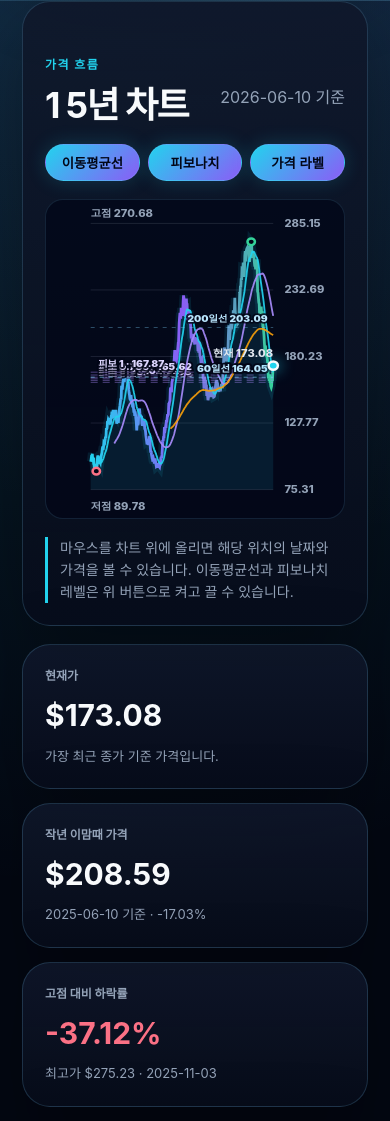
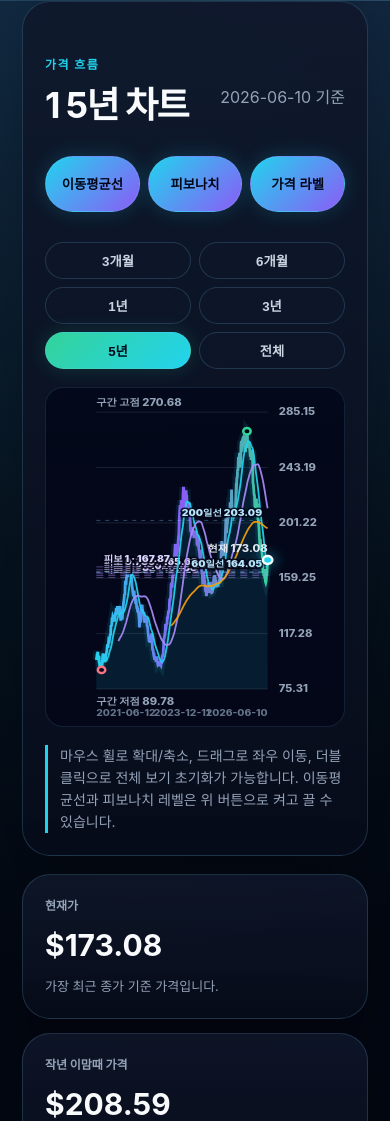
Before and after one commit to wooseong-dev/market-cycle-lab, a FastAPI app: page /asset/1 in a window 390 px wide. Shown: the part 728-1849 px from the top of the page. Run offline with FastAPI, Linux system fonts and the light colour scheme.

Commit message:
Add zoomable chart controls

```diff
--- a/static/app.js
+++ b/static/app.js
@@ -7,6 +7,15 @@ function money(v) {
 
 function clamp(value, min, max) {
   return Math.min(Math.max(value, min), max);
+}
+
+function parseJSON(value, fallback) {
+  try {
+    if (!value) return fallback;
+    return JSON.parse(value);
+  } catch (e) {
+    return fallback;
+  }
 }
 
 function movingAverage(values, window) {
@@ -37,16 +46,60 @@ function pathFromCoords(coords) {
     .join(" ");
 }
 
-function drawSparkline(el, points, big = false) {
+function getWindowedPoints(el, points) {
+  if (!points || points.length < 2) return points || [];
+
+  let start = Number(el.dataset.windowStart);
+  let end = Number(el.dataset.windowEnd);
+
+  if (!Number.isFinite(start) || !Number.isFinite(end) || start < 0 || end <= start) {
+    start = 0;
+    end = points.length - 1;
+    el.dataset.windowStart = String(start);
+    el.dataset.windowEnd = String(end);
+  }
+
+  start = clamp(Math.round(start), 0, points.length - 2);
+  end = clamp(Math.round(end), start + 1, points.length - 1);
+
+  el.dataset.windowStart = String(start);
+  el.dataset.windowEnd = String(end);
+
+  return points.slice(start, end + 1);
+}
+
+function setRange(el, days) {
+  const points = parseJSON(el.dataset.points, []);
+  if (!points.length) return;
+
+  if (days === "all") {
+    el.dataset.windowStart = "0";
+    el.dataset.windowEnd = String(points.length - 1);
+  } else {
+    const n = Number(days);
+    const length = Math.min(points.length, n);
+    el.dataset.windowStart = String(Math.max(0, points.length - length));
+    el.dataset.windowEnd = String(points.length - 1);
+  }
+
+  drawSparkline(el, points, true);
+}
+
+function drawSparkline(el, rawPoints, big = false) {
+  if (!rawPoints || rawPoints.length < 2) return;
+
+  const allPoints = rawPoints;
+  const points = big ? getWindowedPoints(el, allPoints) : allPoints;
+
   if (!points || points.length < 2) return;
 
   const width = Math.max(el.clientWidth || 640, 320);
-  const height = big ? 380 : 140;
+  const height = big ? 420 : 140;
 
-  const padLeft = big ? 48 : 16;
-  const padRight = big ? 76 : 16;
-  const padTop = big ? 28 : 14;
-  const padBottom = big ? 34 : 14;
+  const padLeft = big ? 54 : 16;
+  const padRight = big ? 82 : 16;
+  const padTop = big ? 30 : 14;
+  const padBottom = big ? 46 : 14;
 
   const maData = parseJSON(el.dataset.ma, []);
   const fibData = parseJSON(el.dataset.fib, []);
@@ -87,7 +140,7 @@ function drawSparkline(el, points, big = false) {
   const high = coords.reduce((a, b) => (b[2] > a[2] ? b : a), coords[0]);
   const low = coords.reduce((a, b) => (b[2] < a[2] ? b : a), coords[0]);
 
-  const gridCount = big ? 5 : 2;
+  const gridCount = big ? 6 : 2;
   const gridLines = [];
   const axisLabels = [];
 
@@ -105,14 +158,33 @@ function drawSparkline(el, points, big = false) {
     }
   }
 
+  if (big) {
+    const dateLabels = [
+      { i: 0, anchor: "start" },
+      { i: Math.floor(points.length / 2), anchor: "middle" },
+      { i: points.length - 1, anchor: "end" },
+    ];
+
+    dateLabels.forEach(x => {
+      const c = coords[x.i];
+      if (!c) return;
+      axisLabels.push(`
+        <text class="date-axis-label" text-anchor="${x.anchor}" x="${c[0]}" y="${height - 12}">${c[3]}</text>
+      `);
+    });
+  }
+
+  const startIndex = Number(el.dataset.windowStart || 0);
+
   const maOverlays = [];
   if (big && showMA) {
-    const closeValues = points.map(p => Number(p.close));
+    const closeValuesAll = allPoints.map(p => Number(p.close));
 
     [20, 60, 200].forEach(window => {
-      if (closeValues.length >= Math.min(window, 10)) {
-        const maValues = movingAverage(closeValues, Math.min(window, closeValues.length));
-        const maCoords = maValues.map((v, i) => v === null ? null : [xFor(i), yFor(v)]);
+      if (closeValuesAll.length >= Math.min(window, 10)) {
+        const allMaValues = movingAverage(closeValuesAll, Math.min(window, closeValuesAll.length));
+        const visibleMaValues = allMaValues.slice(startIndex, startIndex + points.length);
+        const maCoords = visibleMaValues.map((v, i) => v === null ? null : [xFor(i), yFor(v)]);
         const maPath = pathFromCoords(maCoords);
 
         if (maPath) {
@@ -126,6 +198,8 @@ function drawSparkline(el, points, big = false) {
       if (!Number.isFinite(price)) return;
 
       const y = yFor(price);
+      if (y < padTop || y > height - padBottom) return;
+
       maOverlays.push(`
         <line class="ma-level" x1="${padLeft}" y1="${y}" x2="${width - padRight}" y2="${y}"></line>
         <text class="overlay-label ma-label" x="${width - padRight - 6}" y="${y - 6}">${item.label} ${money(price)}</text>
@@ -140,6 +214,8 @@ function drawSparkline(el, points, big = false) {
       if (!Number.isFinite(price)) return;
 
       const y = yFor(price);
+      if (y < padTop || y > height - padBottom) return;
+
       fibOverlays.push(`
         <line class="fib-overlay" x1="${padLeft}" y1="${y}" x2="${width - padRight}" y2="${y}"></line>
         <text class="overlay-label fib-label" x="${padLeft + 8}" y="${y - 6}">피보 ${item.label} · ${money(price)}</text>
@@ -149,8 +225,8 @@ function drawSparkline(el, points, big = false) {
 
   const labels = big && showLabels
     ? `
-      <text class="chart-label" x="${padLeft}" y="${padTop - 8}">고점 ${money(high[2])}</text>
-      <text class="chart-label" x="${padLeft}" y="${height - 10}">저점 ${money(low[2])}</text>
+      <text class="chart-label" x="${padLeft}" y="${padTop - 8}">구간 고점 ${money(high[2])}</text>
+      <text class="chart-label" x="${padLeft}" y="${height - 26}">구간 저점 ${money(low[2])}</text>
       <text class="chart-label end" x="${width - padRight}" y="${last[1] - 10}">현재 ${money(last[2])}</text>
     `
     : "";
@@ -160,9 +236,9 @@ function drawSparkline(el, points, big = false) {
       <line class="crosshair-x" x1="${padLeft}" y1="${padTop}" x2="${padLeft}" y2="${height - padBottom}"></line>
       <line class="crosshair-y" x1="${padLeft}" y1="${padTop}" x2="${width - padRight}" y2="${padTop}"></line>
       <circle class="hover-dot" cx="${padLeft}" cy="${padTop}" r="5"></circle>
-      <rect class="tooltip-bg" x="${padLeft + 12}" y="${padTop + 12}" width="160" height="54" rx="10"></rect>
+      <rect class="tooltip-bg" x="${padLeft + 12}" y="${padTop + 12}" width="168" height="56" rx="10"></rect>
       <text class="tooltip-date" x="${padLeft + 24}" y="${padTop + 34}"></text>
-      <text class="tooltip-price" x="${padLeft + 24}" y="${padTop + 54}"></text>
+      <text class="tooltip-price" x="${padLeft + 24}" y="${padTop + 55}"></text>
       <rect class="hover-capture" x="${padLeft}" y="${padTop}" width="${chartW}" height="${chartH}"></rect>
     `
     : "";
@@ -197,11 +273,11 @@ function drawSparkline(el, points, big = false) {
   `;
 
   if (big) {
-    attachHover(el, points, coords, { padLeft, padTop, padRight, padBottom, width, height, chartW, chartH });
+    attachHoverAndZoom(el, allPoints, points, coords, { padLeft, padTop, padRight, padBottom, width, height, chartW, chartH });
   }
 }
 
-function attachHover(el, points, coords, dims) {
+function attachHoverAndZoom(el, allPoints, points, coords, dims) {
   const svg = el.querySelector("svg");
   const capture = el.querySelector(".hover-capture");
   if (!svg || !capture) return;
@@ -223,10 +299,44 @@ function attachHover(el, points, coords, dims) {
 
   setVisible(false);
 
+  let dragging = false;
+  let dragStartX = 0;
+  let dragStartStart = 0;
+  let dragStartEnd = 0;
+
   capture.addEventListener("mousemove", event => {
     const rect = svg.getBoundingClientRect();
     const ratioX = (event.clientX - rect.left) / rect.width;
     const svgX = ratioX * dims.width;
+
+    if (dragging) {
+      const currentX = event.clientX;
+      const dx = currentX - dragStartX;
+      const visibleCount = dragStartEnd - dragStartStart + 1;
+      const shift = Math.round((-dx / rect.width) * visibleCount * 1.6);
+
+      let nextStart = dragStartStart + shift;
+      let nextEnd = dragStartEnd + shift;
+
+      if (nextStart < 0) {
+        nextEnd -= nextStart;
+        nextStart = 0;
+      }
+
+      if (nextEnd > allPoints.length - 1) {
+        const overflow = nextEnd - (allPoints.length - 1);
+        nextStart -= overflow;
+        nextEnd = allPoints.length - 1;
+      }
+
+      nextStart = clamp(nextStart, 0, Math.max(0, allPoints.length - 2));
+      nextEnd = clamp(nextEnd, nextStart + 1, allPoints.length - 1);
+
+      el.dataset.windowStart = String(nextStart);
+      el.dataset.windowEnd = String(nextEnd);
+      drawSparkline(el, allPoints, true);
+      return;
+    }
 
     const clampedX = clamp(svgX, dims.padLeft, dims.width - dims.padRight);
     const index = Math.round(((clampedX - dims.padLeft) / dims.chartW) * (points.length - 1));
@@ -246,17 +356,17 @@ function attachHover(el, points, coords, dims) {
     dot.setAttribute("cy", y);
 
     let tooltipX = x + 14;
-    let tooltipY = y - 70;
+    let tooltipY = y - 72;
 
-    if (tooltipX > dims.width - dims.padRight - 170) tooltipX = x - 176;
+    if (tooltipX > dims.width - dims.padRight - 180) tooltipX = x - 186;
     if (tooltipY < dims.padTop + 8) tooltipY = y + 18;
 
     bg.setAttribute("x", tooltipX);
     bg.setAttribute("y", tooltipY);
     dateText.setAttribute("x", tooltipX + 12);
-    dateText.setAttribute("y", tooltipY + 22);
+    dateText.setAttribute("y", tooltipY + 23);
     priceText.setAttribute("x", tooltipX + 12);
-    priceText.setAttribute("y", tooltipY + 43);
+    priceText.setAttribute("y", tooltipY + 45);
 
     dateText.textContent = c[3];
     priceText.textContent = `가격 ${money(c[2])}`;
@@ -264,24 +374,75 @@ function attachHover(el, points, coords, dims) {
     setVisible(true);
   });
 
-  capture.addEventListener("mouseleave", () => setVisible(false));
-}
+  capture.addEventListener("mouseleave", () => {
+    if (!dragging) setVisible(false);
+  });
 
-function parseJSON(value, fallback) {
-  try {
-    if (!value) return fallback;
-    return JSON.parse(value);
-  } catch (e) {
-    return fallback;
-  }
-}
+  capture.addEventListener("mousedown", event => {
+    event.preventDefault();
+    dragging = true;
+    dragStartX = event.clientX;
+    dragStartStart = Number(el.dataset.windowStart || 0);
+    dragStartEnd = Number(el.dataset.windowEnd || allPoints.length - 1);
+    capture.classList.add("dragging");
+  });
 
-function redrawInteractiveChart(container) {
-  const chart = container.closest(".panel").querySelector(".interactive-chart");
-  if (!chart) return;
+  window.addEventListener("mouseup", () => {
+    dragging = false;
+    capture.classList.remove("dragging");
+  }, { once: true });
 
-  const points = parseJSON(chart.dataset.points, []);
-  drawSparkline(chart, points, true);
+  capture.addEventListener("wheel", event => {
+    event.preventDefault();
+
+    const total = allPoints.length;
+    let start = Number(el.dataset.windowStart || 0);
+    let end = Number(el.dataset.windowEnd || total - 1);
+
+    const visible = end - start + 1;
+    const minVisible = Math.min(30, total);
+    const zoomIn = event.deltaY < 0;
+    const factor = zoomIn ? 0.82 : 1.22;
+    let nextVisible = Math.round(visible * factor);
+
+    nextVisible = clamp(nextVisible, minVisible, total);
+
+    const rect = svg.getBoundingClientRect();
+    const ratio = clamp((event.clientX - rect.left) / rect.width, 0, 1);
+    const center = start + ratio * visible;
+
+    let nextStart = Math.round(center - nextVisible * ratio);
+    let nextEnd = nextStart + nextVisible - 1;
+
+    if (nextStart < 0) {
+      nextEnd -= nextStart;
+      nextStart = 0;
+    }
+
+    if (nextEnd > total - 1) {
+      const overflow = nextEnd - (total - 1);
+      nextStart -= overflow;
+      nextEnd = total - 1;
+    }
+
+    nextStart = clamp(nextStart, 0, Math.max(0, total - 2));
+    nextEnd = clamp(nextEnd, nextStart + 1, total - 1);
+
+    el.dataset.windowStart = String(nextStart);
+    el.dataset.windowEnd = String(nextEnd);
+    drawSparkline(el, allPoints, true);
+  }, { passive: false });
+
+  capture.addEventListener("dblclick", event => {
+    event.preventDefault();
+    el.dataset.windowStart = "0";
+    el.dataset.windowEnd = String(allPoints.length - 1);
+
+    const panel = el.closest(".panel");
+    panel?.querySelectorAll(".range-button").forEach(btn => btn.classList.remove("active"));
+
+    drawSparkline(el, allPoints, true);
+  });
 }
 
 document.querySelectorAll(".mini-chart").forEach(el => {
@@ -292,7 +453,12 @@ document.querySelectorAll(".mini-chart").forEach(el => {
 
 document.querySelectorAll(".big-chart").forEach(el => {
   try {
-    drawSparkline(el, parseJSON(el.dataset.points, []), true);
+    const points = parseJSON(el.dataset.points, []);
+    if (el.classList.contains("interactive-chart")) {
+      setRange(el, "1825");
+    } else {
+      drawSparkline(el, points, true);
+    }
   } catch (e) {}
 });
 
@@ -300,7 +466,6 @@ document.querySelectorAll(".chart-toggle").forEach(button => {
   button.addEventListener("click", () => {
     button.classList.toggle("active");
 
-    const toolbar = button.closest(".chart-toolbar");
     const panel = button.closest(".panel");
     const chart = panel.querySelector(".interactive-chart");
     if (!chart) return;
@@ -316,6 +481,19 @@ document.querySelectorAll(".chart-toggle").forEach(button => {
   });
 });
 
+document.querySelectorAll(".range-button").forEach(button => {
+  button.addEventListener("click", () => {
+    const panel = button.closest(".panel");
+    const chart = panel.querySelector(".interactive-chart");
+    if (!chart) return;
+
+    panel.querySelectorAll(".range-button").forEach(btn => btn.classList.remove("active"));
+    button.classList.add("active");
+
+    setRange(chart, button.dataset.range);
+  });
+});
+
 window.addEventListener("resize", () => {
   document.querySelectorAll(".mini-chart").forEach(el => {
     drawSparkline(el, parseJSON(el.dataset.points, []), false);
--- a/static/styles.css
+++ b/static/styles.css
@@ -1161,3 +1161,80 @@ svg { width: 100%; height: 100%; display: block; }
     flex: 1;
   }
 }
+/* === 차트 확대/축소 컨트롤 === */
+
+.chart-controls {
+  display: flex;
+  align-items: center;
+  justify-content: space-between;
+  gap: 16px;
+  flex-wrap: wrap;
+  margin: 12px 0 14px;
+}
+
+.range-toolbar {
+  display: flex;
+  flex-wrap: wrap;
+  gap: 8px;
+}
+
+.range-button {
+  border: 1px solid rgba(125, 211, 252, .18);
+  border-radius: 999px;
+  background: rgba(15, 23, 42, .72);
+  color: var(--muted2);
+  padding: 8px 12px;
+  font-weight: 900;
+  cursor: pointer;
+}
+
+.range-button.active {
+  color: #020617;
+  background: linear-gradient(135deg, var(--neon3), var(--neon));
+  box-shadow: 0 0 20px rgba(52, 211, 153, .18);
+}
+
+.interactive-chart {
+  height: 420px;
+  user-select: none;
+}
+
+.date-axis-label {
+  fill: #64748b;
+  font-size: 11px;
+  font-weight: 800;
+}
+
+.hover-capture.dragging {
+  cursor: grabbing;
+}
+
+.chart-help {
+  user-select: none;
+}
+
+@media (max-width: 760px) {
+  .chart-controls {
+    align-items: stretch;
+    flex-direction: column;
+  }
+
+  .range-toolbar {
+    display: grid;
+    grid-template-columns: repeat(3, 1fr);
+  }
+
+  .range-button {
+    width: 100%;
+  }
+}
+
+@media (max-width: 620px) {
+  .interactive-chart {
+    height: 340px;
+  }
+
+  .range-toolbar {
+    grid-template-columns: repeat(2, 1fr);
+  }
+}
--- a/templates/asset.html
+++ b/templates/asset.html
@@ -38,10 +38,21 @@
     {% set ma = asset.technical["moving_average"] %}
     {% set fib = asset.technical["fibonacci"] %}
 
-    <div class="chart-toolbar">
-      <button type="button" class="chart-toggle active" data-overlay="ma">이동평균선</button>
-      <button type="button" class="chart-toggle active" data-overlay="fib">피보나치</button>
-      <button type="button" class="chart-toggle active" data-overlay="labels">가격 라벨</button>
+    <div class="chart-controls">
+      <div class="chart-toolbar">
+        <button type="button" class="chart-toggle active" data-overlay="ma">이동평균선</button>
+        <button type="button" class="chart-toggle active" data-overlay="fib">피보나치</button>
+        <button type="button" class="chart-toggle active" data-overlay="labels">가격 라벨</button>
+      </div>
+
+      <div class="range-toolbar">
+        <button type="button" class="range-button" data-range="90">3개월</button>
+        <button type="button" class="range-button" data-range="180">6개월</button>
+        <button type="button" class="range-button" data-range="365">1년</button>
+        <button type="button" class="range-button" data-range="1095">3년</button>
+        <button type="button" class="range-button active" data-range="1825">5년</button>
+        <button type="button" class="range-button" data-range="all">전체</button>
+      </div>
     </div>
 
     <div
@@ -50,10 +61,15 @@
       data-ma='{{ ma["items"] | tojson }}'
       data-fib='{{ fib["levels"] | tojson }}'
       data-current='{{ asset.metrics.current_price }}'
+      data-window-start=""
+      data-window-end=""
+      data-show-ma="true"
+      data-show-fib="true"
+      data-show-labels="true"
     ></div>
 
     <div class="chart-help">
-      마우스를 차트 위에 올리면 해당 위치의 날짜와 가격을 볼 수 있습니다.
+      마우스 휠로 확대/축소, 드래그로 좌우 이동, 더블클릭으로 전체 보기 초기화가 가능합니다.
       이동평균선과 피보나치 레벨은 위 버튼으로 켜고 끌 수 있습니다.
     </div>
   </div>
```
